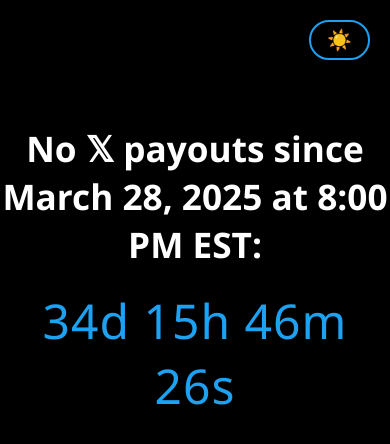
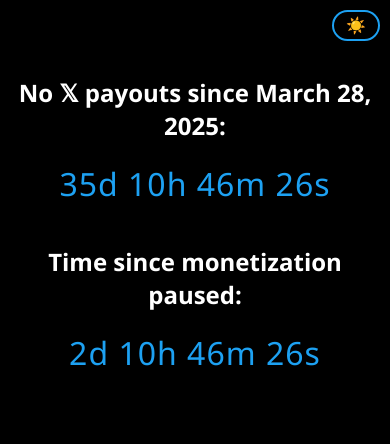
Before and after one commit to Cree-Coder/x-payout-timer, a plain HTML site: page index.html in a window 390 px wide. Drawn offline with Linux system fonts and the light colour scheme; a web font is replaced by a local one.

Commit message:
Add second timer for monetization pause and improve mobile responsiveness
- Added a second timer labeled "Time since monetization paused" starting from April 30, 2025
- Styled the second timer to match the original
- Implemented responsive design with media queries for better mobile display:
  • Adjusted font sizes and spacing for headings and timers on small screens
  • Scaled down toggle button and repositioned it for narrow viewports
- Updated JavaScript to calculate and display both timers simultaneously

```diff
--- a/index.html
+++ b/index.html
@@ -1,10 +1,9 @@
-
 <!DOCTYPE html>
 <html lang="en">
 <head>
   <meta charset="UTF-8" />
   <meta name="viewport" content="width=device-width, initial-scale=1.0"/>
-  <title>No 𝕏 Payouts Since</title>
+  <title>No 𝕏 Payouts For</title>
   <link href="https://fonts.googleapis.com/css2?family=Segoe+UI:wght@400;700&display=swap" rel="stylesheet">
   <script defer data-domain="x-payout-timer.vercel.app" src="https://plausible.io/js/script.js"></script>
   <style>
@@ -30,15 +29,16 @@
       transition: background-color 0.3s, color 0.3s;
     }
 
-    h1 {
+    h1, h2 {
       font-size: 2.2em;
       margin-bottom: 20px;
     }
 
-    #timer {
+    #timer, #pauseTimer {
       font-size: 3em;
       letter-spacing: 1px;
       color: var(--accent-color);
+      margin-bottom: 60px;
     }
 
     .toggle-btn {
@@ -59,15 +59,48 @@
       background: var(--accent-color);
       color: var(--bg-color);
     }
+
+    /* 🔽 Mobile Tweaks */
+    @media (max-width: 600px) {
+      h1, h2 {
+        font-size: 1.5em;
+      }
+
+      #timer, #pauseTimer {
+        font-size: 2em;
+        margin-bottom: 40px;
+      }
+
+      .toggle-btn {
+        font-size: 16px;
+        padding: 4px 12px;
+      }
+
+      body {
+        padding-top: 60px;
+      }
+    }
+
+    @media (max-width: 400px) {
+      .toggle-btn {
+        top: 10px;
+        right: 10px;
+      }
+    }
   </style>
 </head>
 <body>
   <button class="toggle-btn" id="modeToggle" onclick="toggleMode()">☀️</button>
-  <h1>No 𝕏 payouts since March 28, 2025 at 8:00 PM EST:</h1>
+
+  <h1>No 𝕏 payouts since March 28, 2025:</h1>
   <div id="timer">Loading...</div>
 
+  <h2>Time since monetization paused:</h2>
+  <div id="pauseTimer">Loading...</div>
+
   <script>
-    const startTime = new Date(Date.UTC(2025, 2, 29, 0, 0, 0)); // March 29, 2025 at 12:00 AM UTC
+    const startTime = new Date('2025-03-28T00:00:00-05:00'); // March 28, 2025
+    const pauseStart = new Date('2025-04-30T00:00:00-05:00'); // April 30, 2025
 
     function updateTimer() {
       const now = new Date();
@@ -82,6 +115,19 @@
         `${days}d ${hours}h ${minutes}m ${seconds}s`;
     }
 
+    function updatePauseTimer() {
+      const now = new Date();
+      const diff = now - pauseStart;
+
+      const seconds = Math.floor(diff / 1000) % 60;
+      const minutes = Math.floor(diff / (1000 * 60)) % 60;
+      const hours = Math.floor(diff / (1000 * 60 * 60)) % 24;
+      const days = Math.floor(diff / (1000 * 60 * 60 * 24));
+
+      document.getElementById("pauseTimer").textContent =
+        `${days}d ${hours}h ${minutes}m ${seconds}s`;
+    }
+
     function toggleMode() {
       const body = document.body;
       const btn = document.getElementById("modeToggle");
@@ -90,8 +136,13 @@
       btn.textContent = isLight ? "🌙" : "☀️";
     }
 
-    setInterval(updateTimer, 1000);
+    setInterval(() => {
+      updateTimer();
+      updatePauseTimer();
+    }, 1000);
+
     updateTimer();
+    updatePauseTimer();
   </script>
 </body>
 </html>
```
